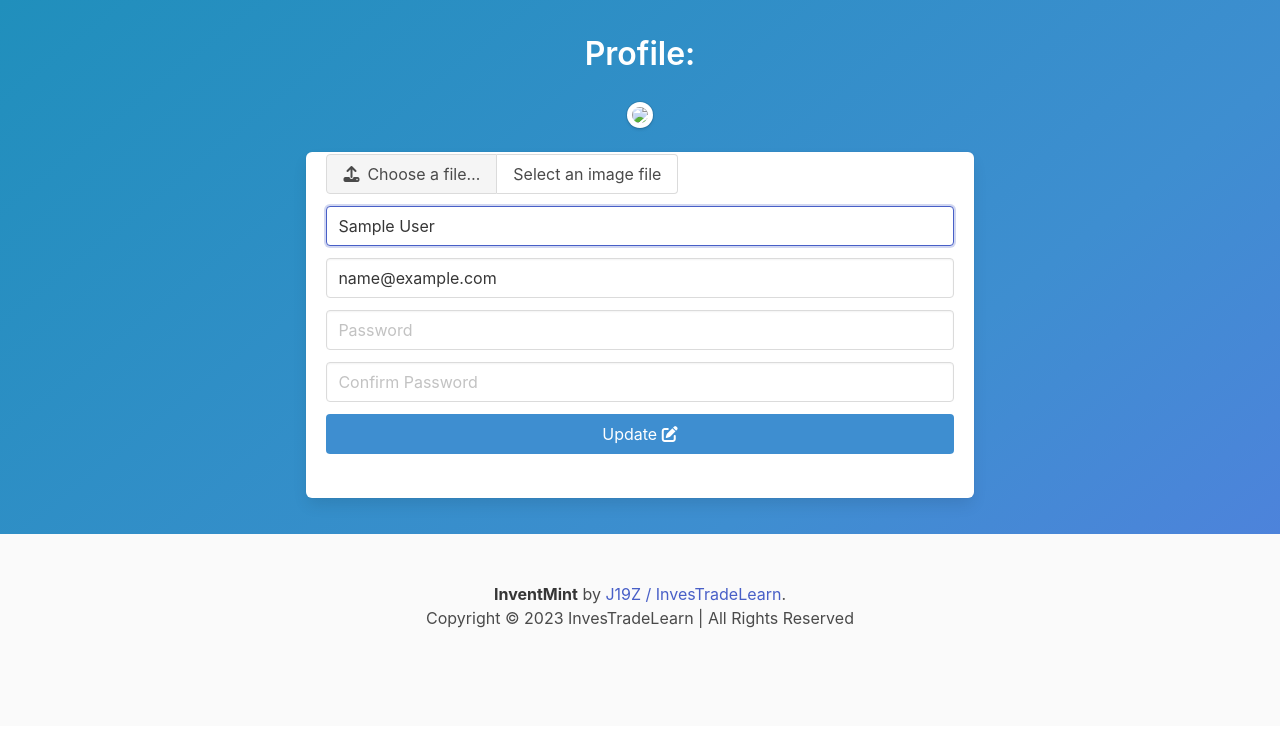
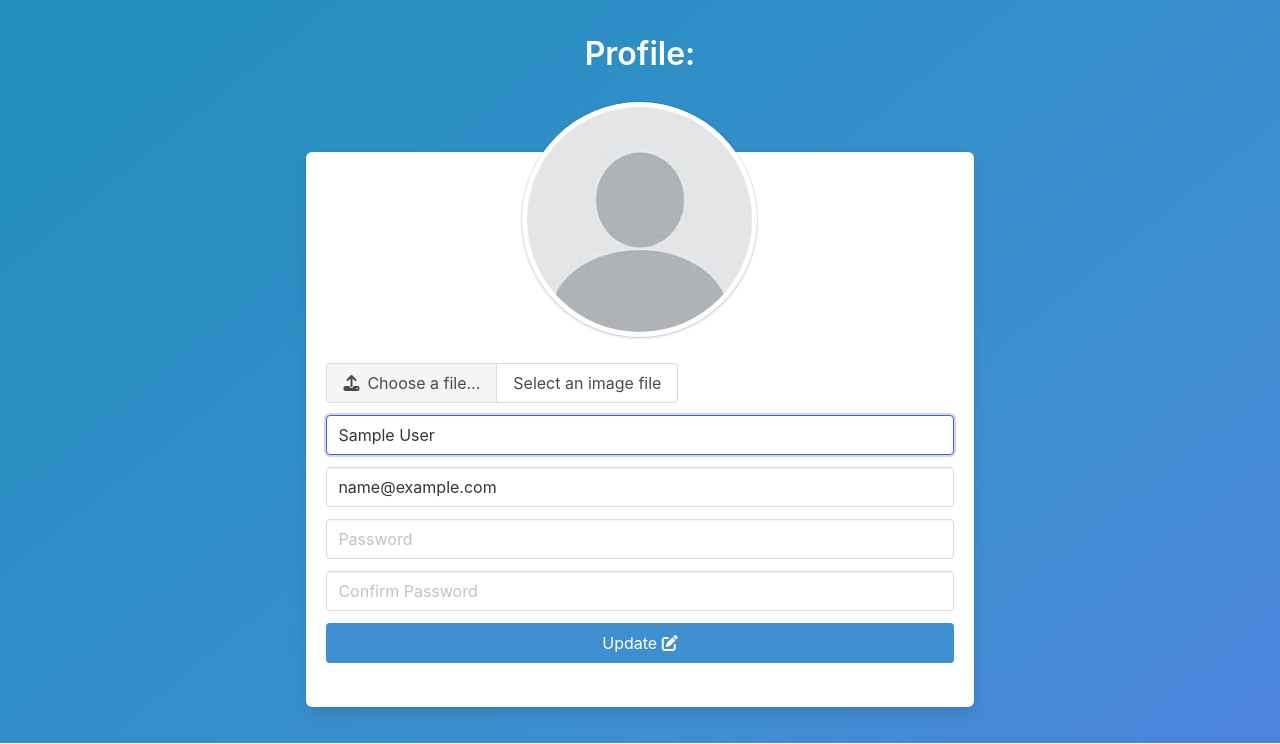
Before and after one commit to j19z/pharmalivery, a Flask app: page /profile in a window 1280 px wide. Shown: the part 56-800 px from the top of the page. Before the commit the page ends 684 px from the top, so only its background shows below. Run offline with Flask 3, Linux system fonts and the light colour scheme; the visitor is signed in with stand-in values (Sample User, id 1); some libraries are stand-ins or nearby versions.

Commit message:
Added a defult profile pic
Changed the profile.html file to get the profile_default.jpeg picture
also changed the .gitignore file

```diff
--- a/app/templates/user/profile.html
+++ b/app/templates/user/profile.html
@@ -12,7 +12,7 @@
 
                         <figure class="avatar">
                         {% if current_user.image_filename == None %}
-                            <img class="is-rounded" src="https://via.placeholder.com/150">
+                            <img class="is-rounded" src="{{ url_for('static', filename='profile_pics/profile_default.jpeg') }}">
                         {% else %}
                             <img class="" src="{{ url_for('static', filename='profile_pics/' + current_user.image_filename) }}" height="250" width="200">
                         {% endif %}
```
Also changed, not shown: app/static/profile_pics/profile_default.jpeg (added).
